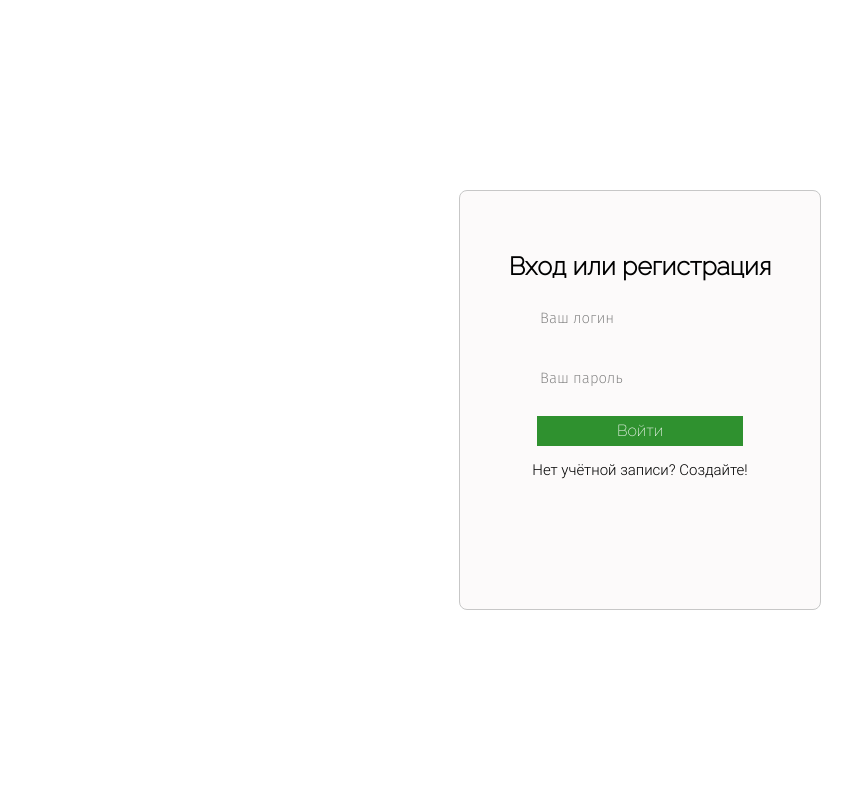
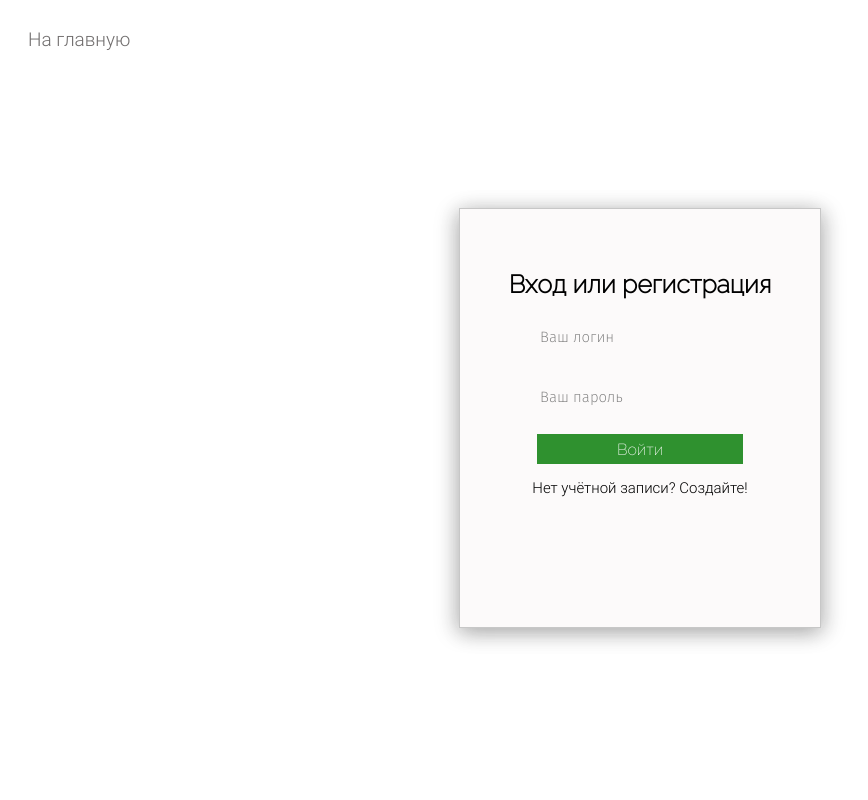
Before and after one commit to BeyondOrigins/diary, a Flask app: page /auth in a window 1280 px wide. Shown: the whole page, without its empty margins (0-868 px from the left). Run offline with Flask 3, Linux system fonts and the light colour scheme.

Commit message:
Added header

```diff
--- a/static/styles/style.css
+++ b/static/styles/style.css
@@ -23,7 +23,7 @@
 :root {
     --white: #fffefe;
     --purple: #893be2;
-    --btn-shadow-color: rgba(24, 24, 24, 0.321);
+    --shadow-color: rgba(24, 24, 24, 0.219);
     --black: #4d4b4b;
     --dark-green: #2f912f;
     --body-background: #ffffff;
@@ -31,12 +31,18 @@
     --form-color: #fcfafa;
     --link-color: #2baeeb;
     --input-focus-color: rgba(85, 215, 247, 0.205);
+    --header-element-color: #706d6d;
 }
 
 /* ELEMENTS */
 
+html, body {
+    margin: 0;
+}
+
 body {
     background-color: var(--body-background);
+    height: 100%;
 }
 
 /* CLASSES */
@@ -48,14 +54,16 @@ body {
 }
 
 .form-container {
-    border-radius: 8px;
+    border-radius: 0px;
     width: 300px;
     background-color: var(--form-color);
     text-align: center;
-    margin: 30% auto;
+    margin: 20% auto;
     padding: 30px;
     padding-top: 60px;
     border: 1px solid #c7c7c7;
+    box-shadow: 4px 4px 20px var(--shadow-color),
+    -4px 4px 20px var(--shadow-color);
 }
 
 .form__element {
@@ -81,9 +89,9 @@ body {
     background-color: var(--white);
     border: 1px solid var(--black);
     color: var(--black);
-    /* box-shadow: 7px 5px 20px var(--btn-shadow-color),
-    0px 5px 20px var(--btn-shadow-color),
-    -7px 5px 20px var(--btn-shadow-color);
+    /* box-shadow: 7px 5px 20px var(--shadow-color),
+    0px 5px 20px var(--shadow-color),
+    -7px 5px 20px var(--shadow-color);
     transform: translateY(-3px); */
 }
 
@@ -122,6 +130,33 @@ body {
     transform: translateY(-2px);
 }
 
+.header {
+    width: 100%;
+    height: 50px;
+    display: flex;
+    padding: 15px;
+}
+
+.header-elements-container {
+    margin-right: 10%;
+    display: flex;
+}
+
+.header__element {
+    color: var(--header-element-color);
+    font-family: "Roboto";
+    font-size: 19px;
+    cursor: pointer;
+    transition: 0.5s;
+    margin: 10px;
+    padding: 3px;
+    text-decoration: none;
+}
+
+.header__element:hover {
+    color: var(--link-color);
+}
+
 /* IDs */
 #error {
     color: rgb(241, 76, 76);
--- a/templates/index.html
+++ b/templates/index.html
@@ -7,6 +7,15 @@
     <link rel="stylesheet" href="{{url_for('static', filename='styles/style.css')}}">
 </head>
 <body>
+    <header class="header">
+        <div class="header-elements-container">
+            <a href="/" class="header__element">
+                <div>На главную</div>
+            </a>
+            {% block header %}
+            {% endblock %}
+        </div>
+    </header>
     {% block body %}
     {% endblock %}
     <script src="{{url_for('static', filename='js/script.js')}}"></script>
```
